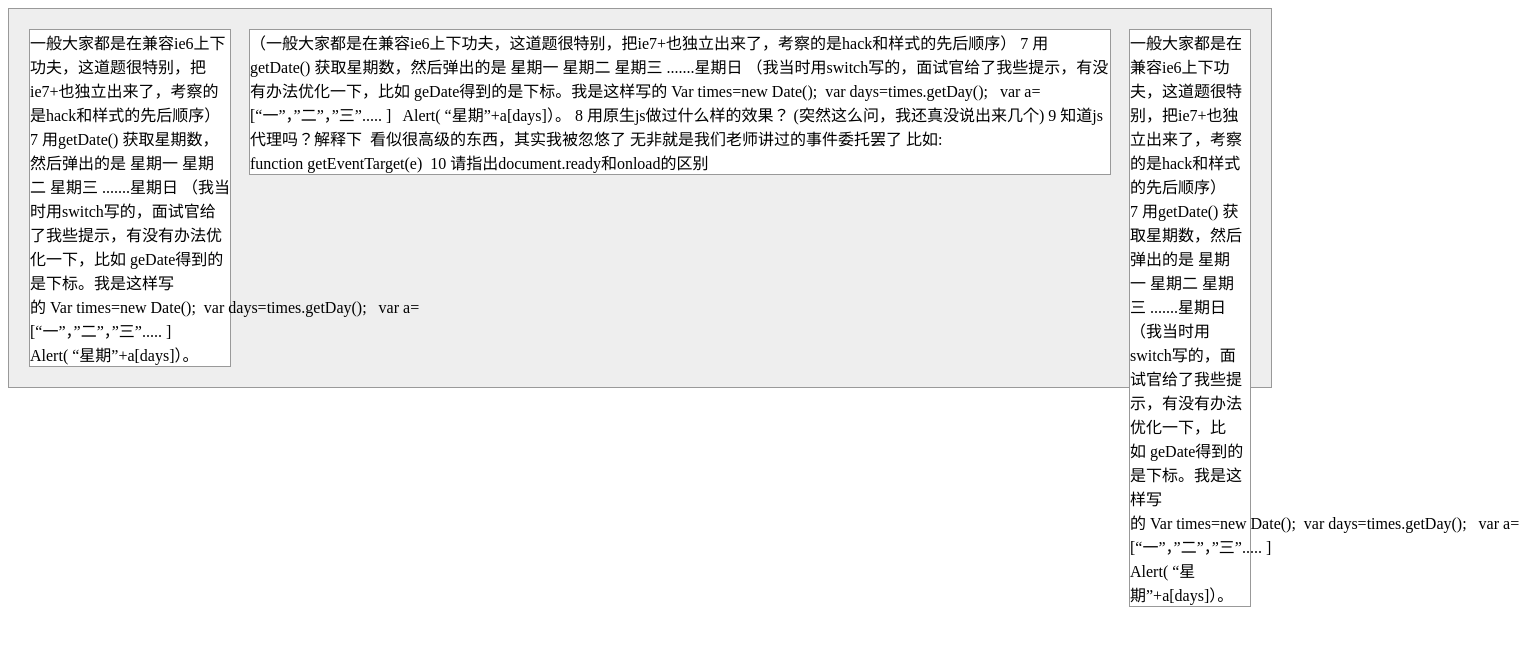
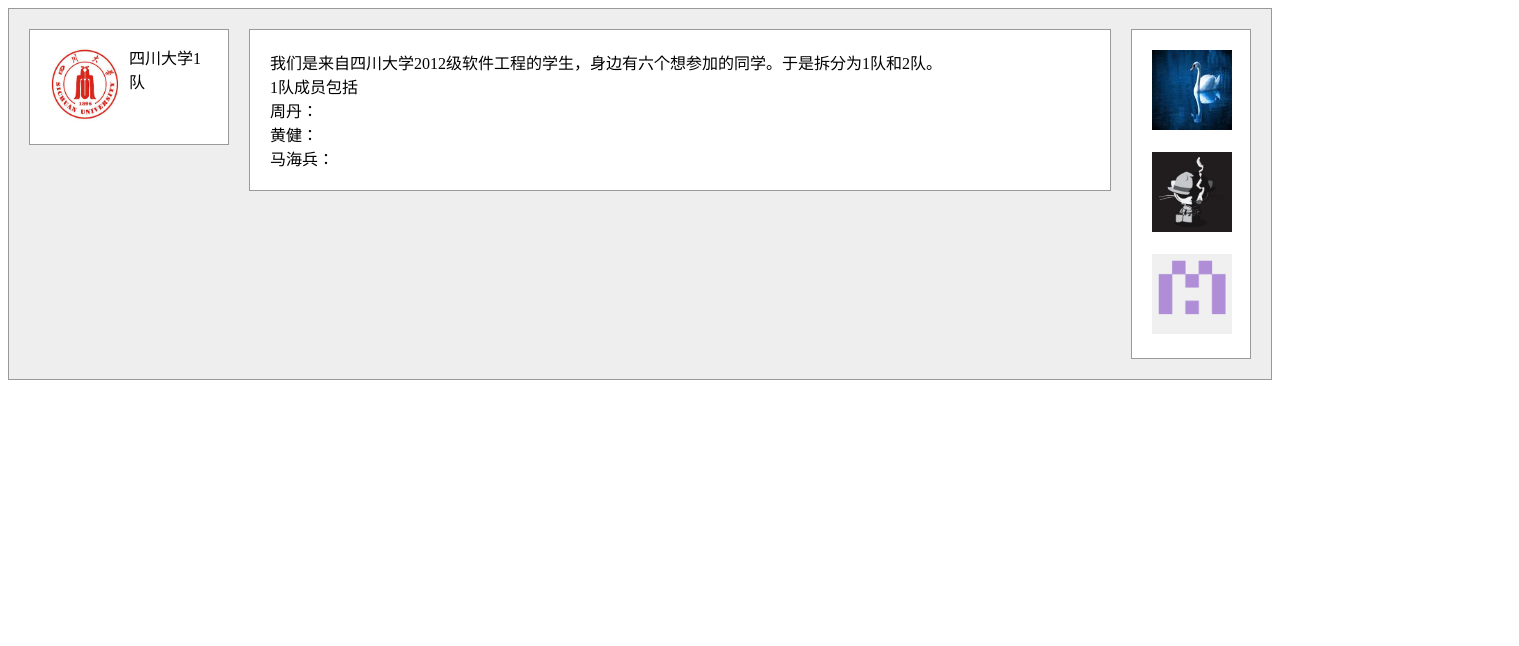
Before and after one commit to BigOrange1/scufe, a plain HTML site: page task3.html in a window 1280 px wide. Shown: the whole page, 1519 px wide, since content can reach past the window. Drawn offline with nearby package versions, Linux system fonts and the light colour scheme; files that its build step writes are made by us from their sources.

Commit message:
完成task3

```diff
--- a/task3.html
+++ b/task3.html
@@ -3,72 +3,42 @@
 <head>
     <meta charset="UTF-8">
     <title>Task3_JS控制</title>
-    <style>
-        .border-grey{
-            border:1px #999 solid;
-
-        }
-        .bg-white{
-            background-color: white;
-        }
-        #container{
-            position: relative;
-            padding: 20px;
-            background: #eee;
-        }
-        #left{
-            width: 200px;
-        }
-        #main{
-            position: absolute;
-            left:240px;
-            right: 160px;
-
-        }
-        #right{
-            position: absolute;
-            right: 20px;
-            width: 120px;
-
-        }
-    </style>
+    <link rel="stylesheet" href="task3.css">
 </head>
 <body>
 <div id="container" class="border-grey bg-white">
-    <div id="main" class="border-grey bg-white">（一般大家都是在兼容ie6上下功夫，这道题很特别，把ie7+也独立出来了，考察的是hack和样式的先后顺序）
-        7 用getDate() 获取星期数，然后弹出的是 星期一 星期二 星期三 .......星期日
-        （我当时用switch写的，面试官给了我些提示，有没有办法优化一下，比如 geDate得到的是下标。我是这样写的 Var times=new Date();  var days=times.getDay();   var a=[“一”，”二”，”三”..... ]
-        Alert( “星期”+a[days]）。
-        8 用原生js做过什么样的效果？
-        (突然这么问，我还真没说出来几个)
-        9 知道js代理吗？解释下
-        看似很高级的东西，其实我被忽悠了 无非就是我们老师讲过的事件委托罢了 比如:
-        function getEventTarget(e)
-        10 请指出document.ready和onload的区别</div>
-    <div id="right" class="border-grey bg-white">一般大家都是在兼容ie6上下功夫，这道题很特别，把ie7+也独立出来了，考察的是hack和样式的先后顺序）
-        7 用getDate() 获取星期数，然后弹出的是 星期一 星期二 星期三 .......星期日
-        （我当时用switch写的，面试官给了我些提示，有没有办法优化一下，比如 geDate得到的是下标。我是这样写的 Var times=new Date();  var days=times.getDay();   var a=[“一”，”二”，”三”..... ]
-        Alert( “星期”+a[days]）。</div>
-    <div id="left" class="border-grey bg-white">一般大家都是在兼容ie6上下功夫，这道题很特别，把ie7+也独立出来了，考察的是hack和样式的先后顺序）
-        7 用getDate() 获取星期数，然后弹出的是 星期一 星期二 星期三 .......星期日
-        （我当时用switch写的，面试官给了我些提示，有没有办法优化一下，比如 geDate得到的是下标。我是这样写的 Var times=new Date();  var days=times.getDay();   var a=[“一”，”二”，”三”..... ]
-        Alert( “星期”+a[days]）。</div>
+    <div id="main" class="border-grey bg-white">
+        我们是来自四川大学2012级软件工程的学生，身边有六个想参加的同学。于是拆分为1队和2队。<br>
+        1队成员包括 <br>
+        周丹：<br>
+        黄健：<br>
+        马海兵：<br>
+    </div>
+    <div id="right" class="border-grey bg-white">
+        <img src="image/me.jpg" alt="zhoudan">
+        <img src="image/logo1.jpg" alt="huangjian">
+        <img src="image/logo2.png" alt="mahaibing">
+    </div>
+    <div id="left" class="border-grey bg-white">
+        <img src="image/sculogo.jpg" alt="scu logo">
+        <div>四川大学1队</div>
+    </div>
 </div>
 <script>
-//    function adjustParentHeight(){
-//        var main = document.getElementById("main").offsetHeight;
-//        var leftHeight = document.getElementById("left").offsetHeight;
-//        var rightHeight = document.getElementById("right").offsetHeight;
-//        var most = Math.max(main,leftHeight,rightHeight);
-//        document.getElementById("container").style.height = most+"px";
-//    }
-//    window.onload = function(){
-//        adjustParentHeight();
-//    };
-//
-//    window.onresize = function(){
-//        adjustParentHeight();
-//    }
+    function adjustParentHeight(){
+        var main = document.getElementById("main").offsetHeight;
+        var leftHeight = document.getElementById("left").offsetHeight;
+        var rightHeight = document.getElementById("right").offsetHeight;
+        var most = Math.max(main,leftHeight,rightHeight);
+        document.getElementById("container").style.height = most+"px";
+    }
+    window.onload = function(){
+        adjustParentHeight();
+    };
+
+    window.onresize = function(){
+        adjustParentHeight();
+    }
 
 </script>
 </body>
--- /dev/null
+++ b/task3.less
@@ -0,0 +1,47 @@
+.border-grey{
+  border:1px #999 solid;
+
+}
+.bg-white{
+  background-color: white;
+}
+#container{
+  position: relative;
+  padding: 20px;
+  background: #eee;
+  #left{
+    padding: 15px;
+    box-sizing: border-box;
+    width: 200px;
+    img{
+      width: 80px;
+      height: 80px;
+    }
+    div{
+      display: inline-block;
+      width: 80px;
+      vertical-align: top;
+    }
+  }
+  #main{
+    position: absolute;
+    left:240px;
+    right: 160px;
+    padding: 20px;
+  }
+  #right{
+    position: absolute;
+    box-sizing: border-box;
+    padding: 20px;
+    right: 20px;
+    width: 120px;
+    img{
+      width: 80px;
+      height: 80px;
+      margin-bottom: 18px;
+      &:last-of-type{
+        margin-bottom: 0;
+      }
+    }
+  }
+}
--- /dev/null
+++ b/task3_2.less
@@ -0,0 +1,48 @@
+.border-grey{
+  border:1px #999 solid;
+
+}
+.bg-white{
+  background-color: white;
+}
+#container{
+  display: flex;
+  padding: 20px;
+  background: #eee;
+  #left{
+    width:200px;
+    margin-right: 20px;
+
+    padding: 15px;
+    box-sizing: border-box;
+    img{
+      width: 80px;
+      height: 80px;
+    }
+    div{
+      display: inline-block;
+      width: 80px;
+      vertical-align: top;
+    }
+  }
+  #main{
+    flex: 1;
+    padding: 20px;
+  }
+  #right{
+    width:120px;
+    margin-left: 20px;
+
+    box-sizing: border-box;
+    padding: 20px;
+    right: 20px;
+    img{
+      width: 80px;
+      height: 80px;
+      margin-bottom: 18px;
+      &:last-of-type{
+        margin-bottom: 0;
+      }
+    }
+  }
+}
```
Also changed, not shown: task3_2.html (+13 -26 lines), image/logo1.jpg (added), image/logo2.png (added), image/me.jpg (added), image/sculogo.jpg (added).
